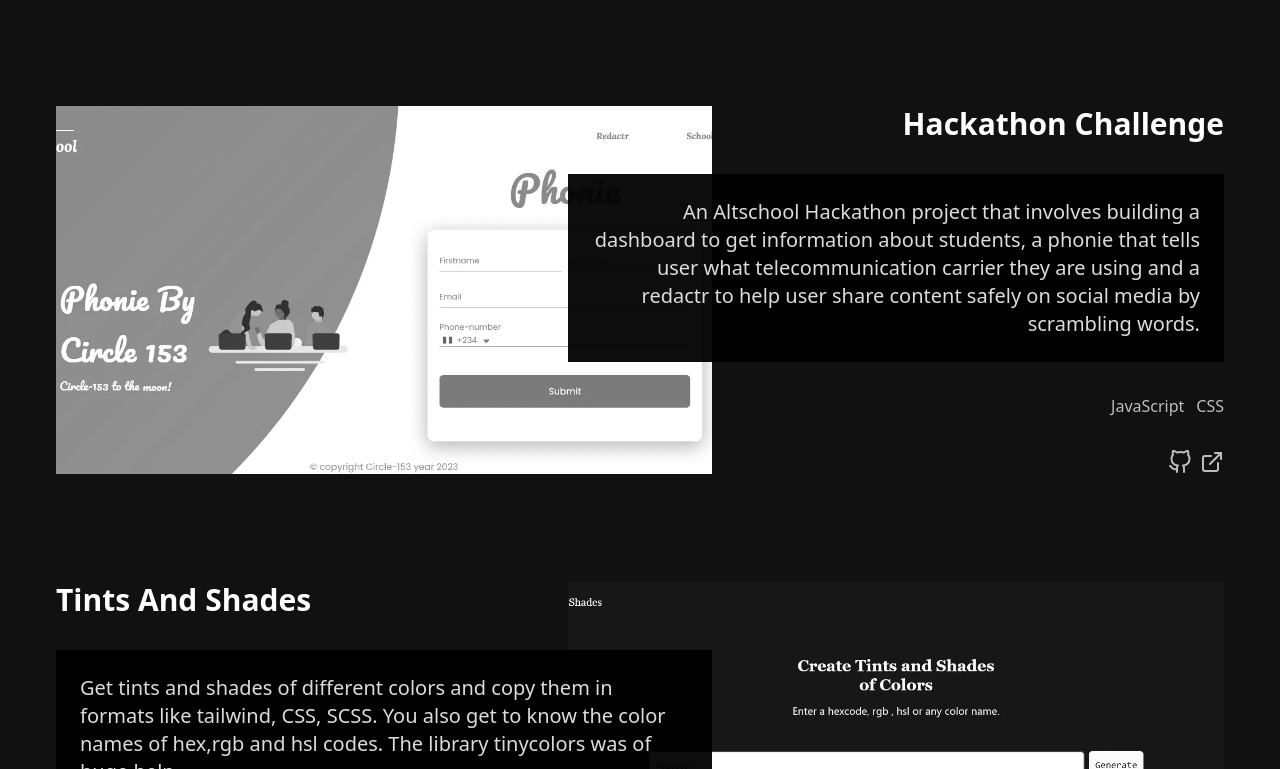
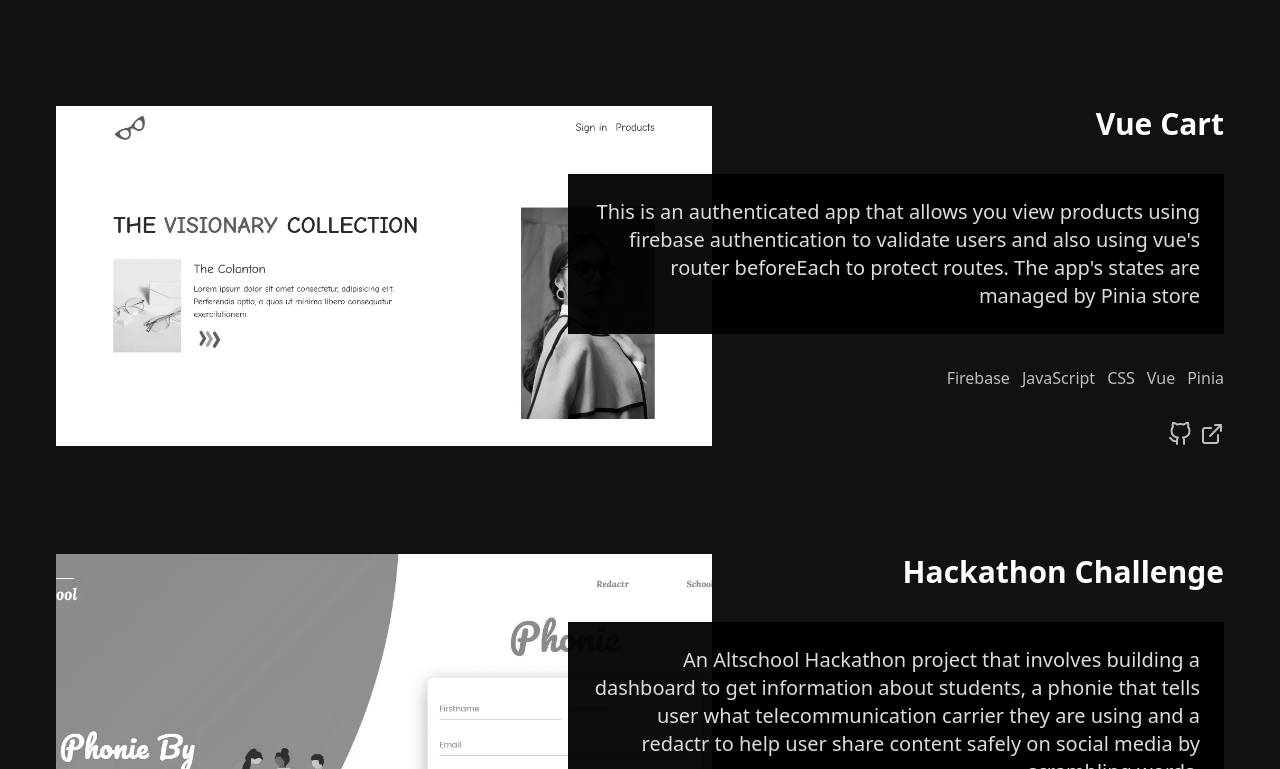
Before and after one commit to talentlessDeveloper/i-am-talentless-developer, a React (Vite) app: page / in a window 1280 px wide. Shown: the part 2211-2980 px from the top of the page. Built offline with nearby package versions, Linux system fonts and the light colour scheme; no server answers.

Commit message:
included new project

```diff
--- a/src/utility/projectData.js
+++ b/src/utility/projectData.js
@@ -2,6 +2,7 @@
 import edenImage from "../assets/portfol-img-3.webp";
 import hackathonImage from "../assets/hackatjon-screenshot.webp";
 import tintsAndShades from "../assets/tints.webp";
+import vueCart from "../assets/vue-cart-1.webp";
 
 export const projectData = [
   {
@@ -25,6 +26,16 @@
     id: 2,
   },
   {
+    title: "Vue Cart",
+    techLists: ["Firebase", "JavaScript", "CSS", "Vue", "Pinia"],
+    text: "This is an authenticated app that allows you view products  using firebase authentication to validate users and also using vue's router beforeEach to protect routes. The app's states are managed by Pinia store ",
+    img: vueCart,
+    link: "https://github.com/talentlessDeveloper/vue-cart",
+    live: "https://vue-cart-five.vercel.app/",
+    reverse: true,
+    id: 5,
+  },
+  {
     title: "Hackathon Challenge",
     techLists: ["JavaScript", "CSS"],
     text: "An Altschool Hackathon project that involves building a dashboard to get information about students, a phonie that tells user what telecommunication carrier they are using and a redactr to help user share content safely on social media by scrambling words.",
```
